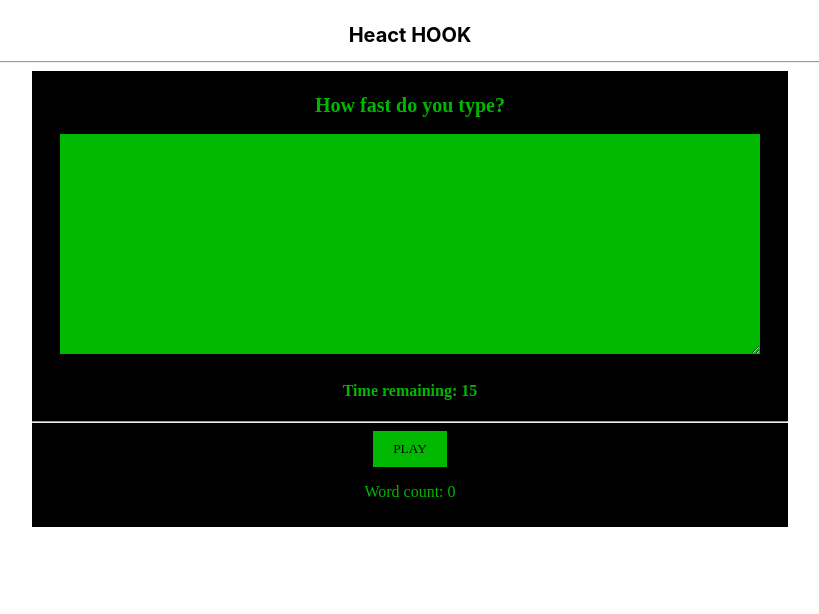
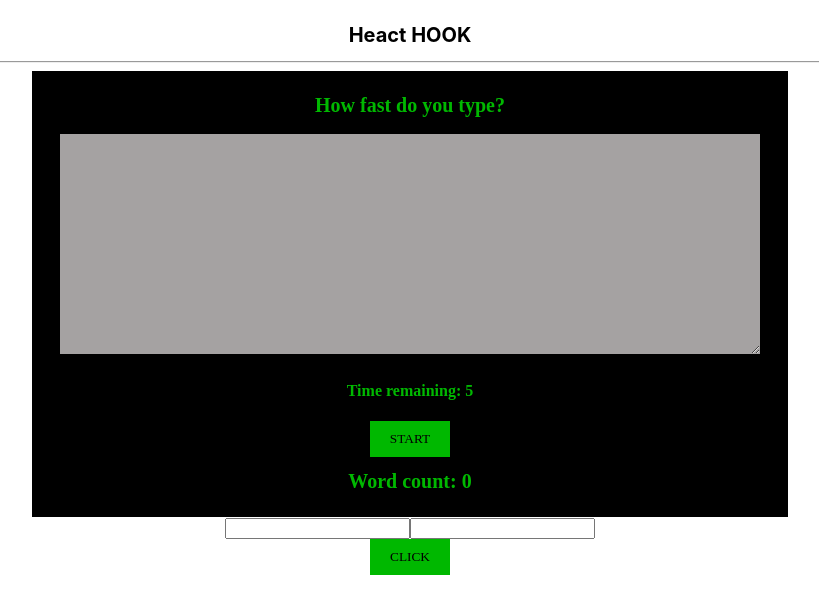
Before and after one commit to hakobyanviktoria8/Scrimba_React, a React (Create React App) app: page / in a window 1280 px wide. Shown: the top 614 px of the page, without its empty margins (230-1049 px from the left). Built offline with nearby package versions, Linux system fonts and the light colour scheme.

Commit message:
ref hook

```diff
--- a/src/ReactHOOK/GameWordCount.css
+++ b/src/ReactHOOK/GameWordCount.css
@@ -8,7 +8,6 @@
     width: 60%;
     font-weight: 400;
 }
-
 button {
     font-family: 'Press Start 2P', cursive;
     display: block;
@@ -20,9 +19,14 @@ button {
     text-transform: uppercase;
 }
 
+button:disabled {
+    cursor: not-allowed;
+    background-color: #a5a2a2;
+}
+
 h1 {
     font-size: 20px;
-    text-align: center;
+    text-align:center;
 }
 
 textarea {
@@ -35,3 +39,8 @@ textarea {
     background: #00b800;
     padding: 10px;
 }
+
+textarea:disabled {
+    background-color: #a5a2a2;
+    cursor: not-allowed;
+}
--- a/src/ReactHOOK/GameWordCount.js
+++ b/src/ReactHOOK/GameWordCount.js
@@ -1,42 +1,57 @@
-import React, {useEffect, useState} from "react";
-import "./GameWordCount.css"
+import React, {useState, useEffect, useRef} from "react"
+import "./GameWordCount.css";
 
-const GameWordCount = () => {
-    const [bool, setbool] = useState(false)
+function App() {
+    const STARTING_TIME = 5
+    const refer= useRef(null)
     const [text, setText] = useState("")
-    const [dedline, setDedline] = useState(15)
-    const [intervalID, setintervalID] = useState(0)
+    const [timeRemaining, setTimeRemaining] = useState(STARTING_TIME)
+    const [isTimeRunning, setIsTimeRunning] = useState(false)
+    const [wordCount, setWordCount] = useState(0)
 
-    const handleChangeText = (e) => {
-        setText(e.target.value)
+    function handleChange(e) {
+        const {value} = e.target
+        setText(value)
     }
 
-    const handleClick = () => {
-        const interval = setInterval(() => {
-            setDedline(dl => dl - 1)
-        }, 1000)
+    function calculateWordCount(text) {
+        const wordsArr = text.trim().split(" ")
+        return wordsArr.filter(word => word !== "").length
+    }
 
-        setintervalID(interval)
+    function startGame() {
+        setIsTimeRunning(true)
+        setTimeRemaining(5)
+        setText("")
+        refer.current.disabled = false
+        refer.current.focus()
     }
 
     useEffect(() => {
-        console.log("dedline = ", dedline)
-        if (dedline < 1) {
-            clearInterval(intervalID)
-            setbool(true)
+        if(isTimeRunning && timeRemaining > 0) {
+            setTimeout(() => {
+                setTimeRemaining(time => time - 1)
+            }, 1000)
+        } else if(timeRemaining === 0) {
+            setIsTimeRunning(false)
+            setWordCount(calculateWordCount(text))
         }
-    }, [dedline])
+    }, [timeRemaining, isTimeRunning])
 
     return (
         <div className="GameWordCount">
             <h1>How fast do you type?</h1>
-            <textarea disabled={bool} value={text} onChange={handleChangeText} name="" id="" cols="30" rows="10"/>
-            <h4>Time remaining: {dedline}</h4>
-            <hr/>
-            <button onClick={handleClick}>PLAY</button>
-            <p>Word count: {text === "" ? 0 : text.trim().split(" ").length}</p>
+            <textarea
+                disabled={!isTimeRunning}
+                onChange={handleChange}
+                value={text}
+                ref={refer}
+            />
+            <h4>Time remaining: {timeRemaining}</h4>
+            <button onClick={startGame} disabled={isTimeRunning}>Start</button>
+            <h1>Word count: {wordCount}</h1>
         </div>
     )
-};
+}
 
-export default GameWordCount
+export default App
--- /dev/null
+++ b/src/ReactHOOK/RefHook.js
@@ -0,0 +1,30 @@
+import React, {useState, useRef} from "react";
+
+const RefHook = () => {
+    const [data, setData] = useState({fname: "", lname: ""})
+    const [fullName, setFullName] = useState([])
+    const inputRef = useRef(null);
+
+    const handleChange = (e) => {
+        const {name, value} = e.target
+        setData(val => ({...val, [name]: value}))
+    }
+
+    const handleClick = (e) => {
+        e.preventDefault();
+        setFullName(stat => [...stat, data])
+        inputRef.current.focus()
+        console.log(inputRef.current);
+    }
+
+    return (
+        <form onSubmit={handleClick}>
+            <input type="text" name="fname" value={data.fname} onChange={handleChange}/>
+            <input ref={inputRef} type="text" name="lname" value={data.lname} onChange={handleChange}/>
+            <button>Click</button>
+            {fullName.map((x, i) => <p key={i}>{x.fname + " " + x.lname}</p>)}
+        </form>
+    )
+};
+
+export default RefHook
--- a/src/ReactHOOK/index.js
+++ b/src/ReactHOOK/index.js
@@ -3,6 +3,7 @@ import One from "./index1";
 import UseState3 from "./index2";
 import UseEfectComp from "./UseEfectComp";
 import GameWordCount from "./GameWordCount";
+import RefHook from "./RefHook";
 
 const ReactHook = () => {
     return (
@@ -15,6 +16,7 @@ const ReactHook = () => {
             {/*<hr/>*/}
             {/*<UseEfectComp/>*/}
             <GameWordCount/>
+            <RefHook/>
         </div>
     )
 };
```
